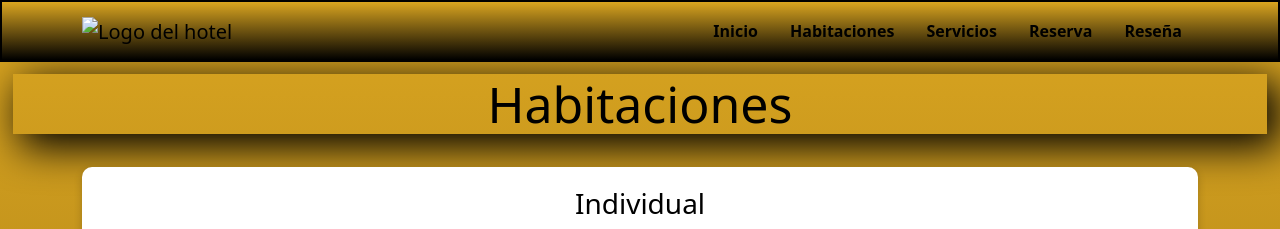
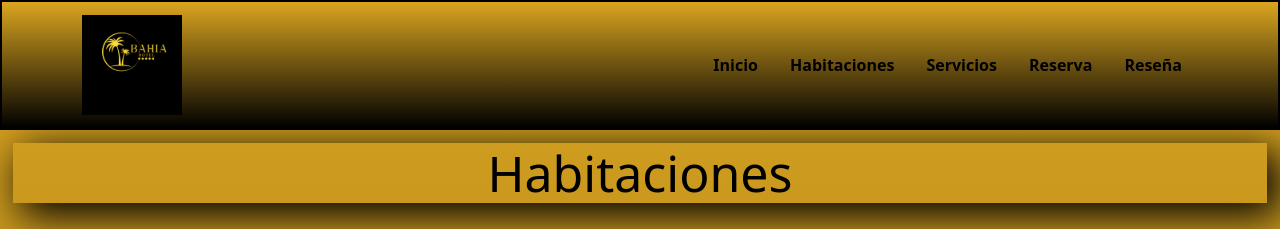
Before and after one commit to tobiasrueda/hotelbahia, a plain HTML site: page paginas/habitaciones.html in a window 1280 px wide. Shown: the top 229 px of the page. Drawn offline with nearby package versions, Linux system fonts and the light colour scheme; the site is published under a folder, as on GitHub Pages, so addresses that start at the root find nothing.

Commit message:
doble punto a img del header, en paginas

```diff
--- a/paginas/habitaciones.html
+++ b/paginas/habitaciones.html
@@ -15,7 +15,7 @@
         <nav class="navbar navbar-light bg-light">
             <div class="container d-flex justify-content-between">
                 <a class="navbar-brand" href="#">
-                    <img src="/fotos/logohotel.png" alt="Logo del hotel" width="100">
+                    <img src="../fotos/logohotel.png" alt="Logo del hotel" width="100">
                 </a>
                 <ul class="nav">
                     <li class="nav-item"><a class="nav-link" href="../index.html">Inicio</a></li>
```
Also changed, not shown: paginas/reserva.html (+1 -1 lines), paginas/reseña.html (+1 -1 lines), paginas/servicios.html (+1 -1 lines).
